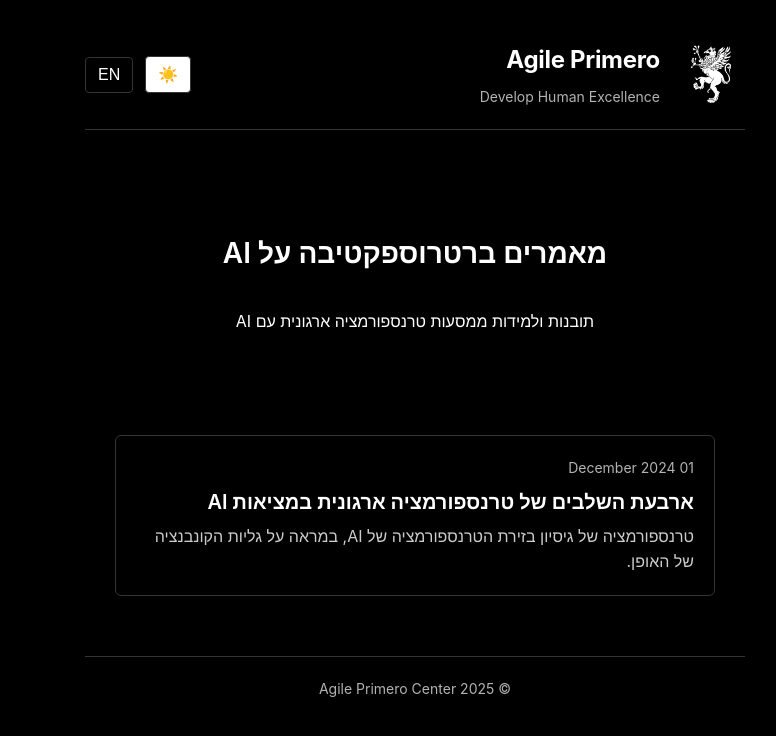
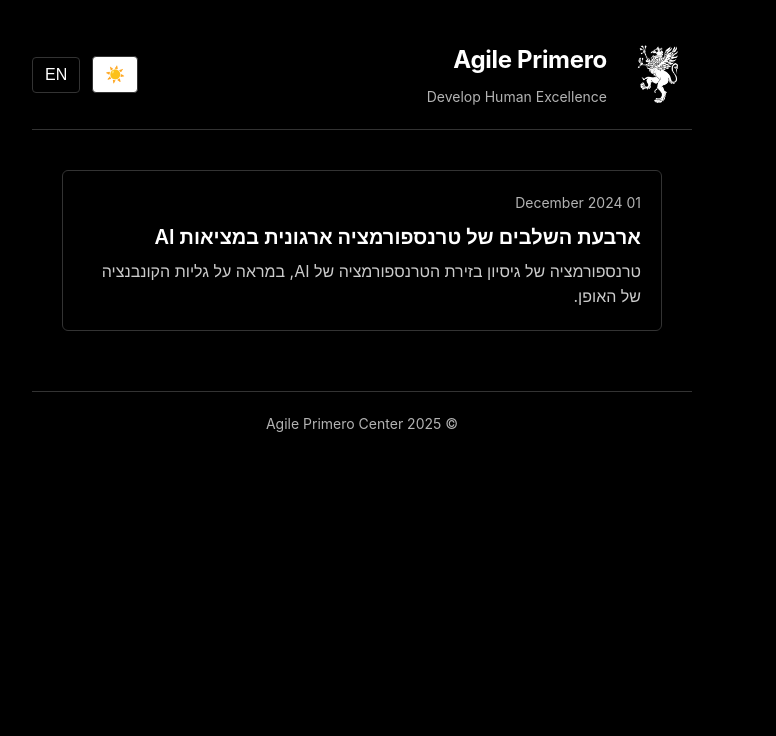
Before and after one commit to avi-the-coach/retro-on-agileprimero, a Jekyll site: the page built from index.html, in a window 1280 px wide. Shown: the top 736 px of the page, without its empty margins (436-1212 px from the left). Built offline with Jekyll 4.4.1, drawn with Linux system fonts in a browser that asks for light colours.

Commit message:
Remove unnecessary header text from home layout

```diff
--- a/_layouts/home.html
+++ b/_layouts/home.html
@@ -3,11 +3,6 @@ layout: default
 ---
 
 <div class="content">
-    <div class="language-selector">
-        <h2>{% if page.lang == 'he' %}מאמרים ברטרוספקטיבה על AI{% else %}AI Transformation Retrospectives{% endif %}</h2>
-        <p>{% if page.lang == 'he' %}תובנות ולמידות ממסעות טרנספורמציה ארגונית עם AI{% else %}Insights and learnings from organizational AI transformation journeys{% endif %}</p>
-    </div>
-
     <div class="article-list">
         {% assign filtered_posts = site.posts | where: "lang", page.lang %}
         {% for post in filtered_posts %}
```
